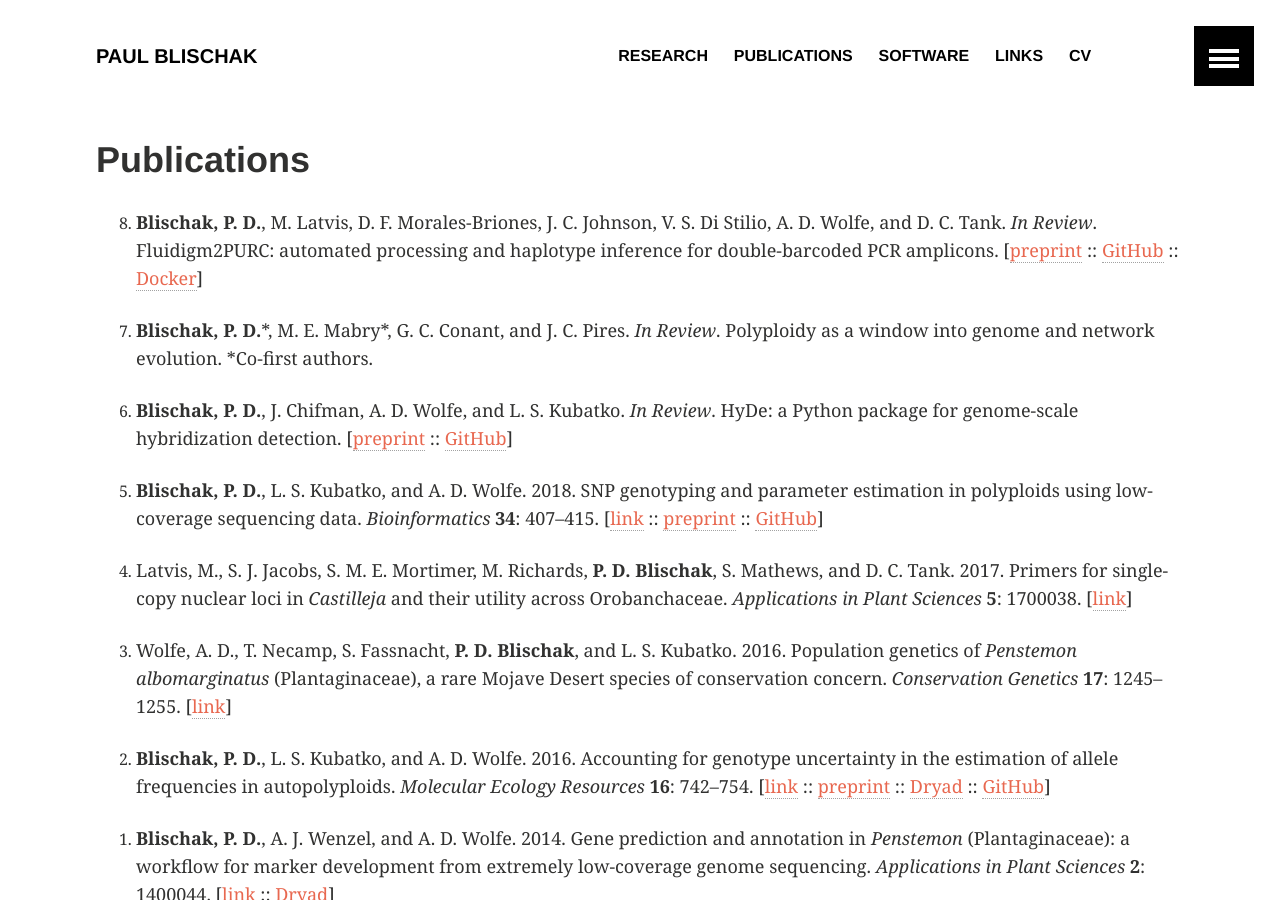
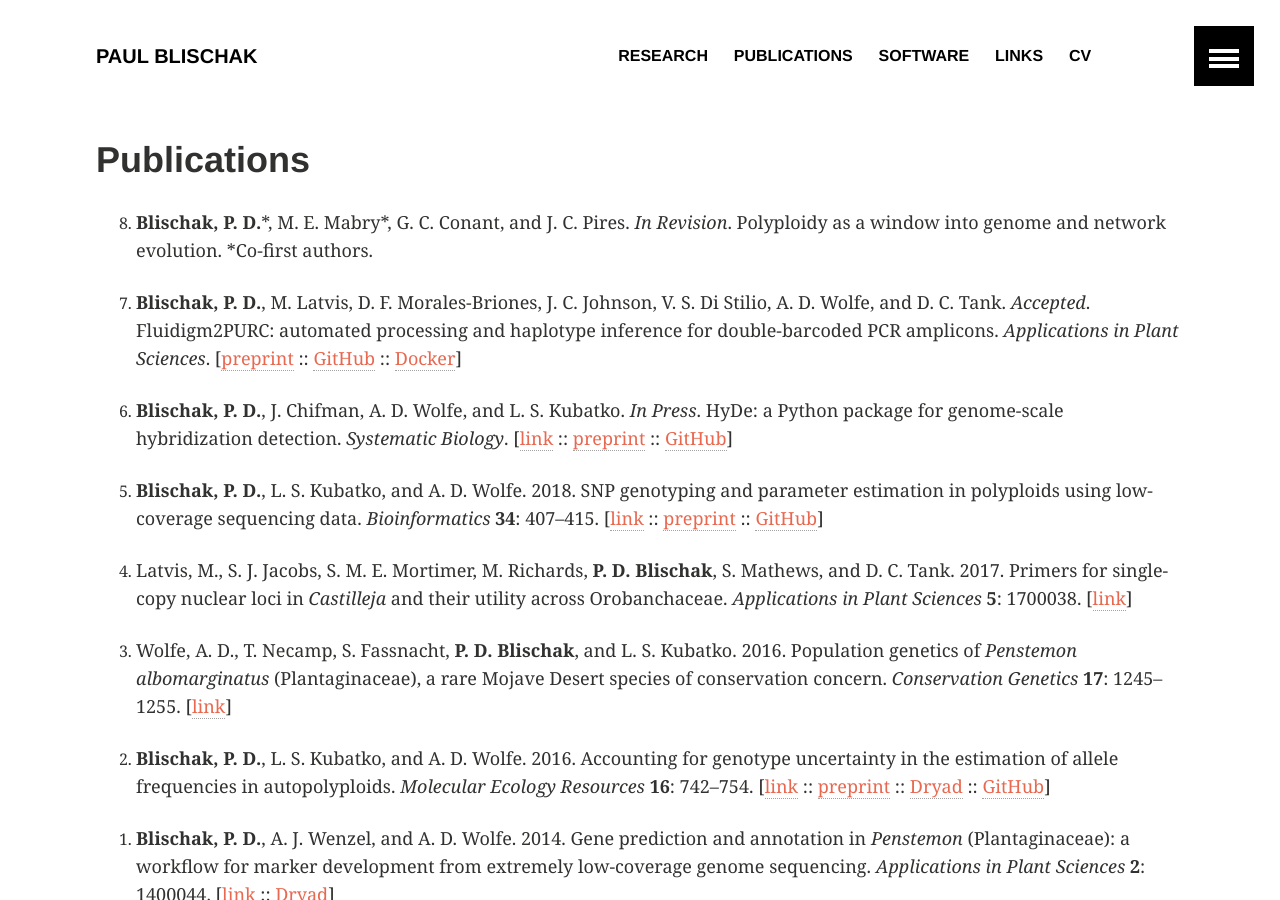
Before and after one commit to pblischak/pblischak.github.io, a Jekyll site: the page built from Publications/index.md, in a window 1280 px wide and 900 px high. Built offline with Jekyll 4.4.1, drawn with Linux system fonts in a browser that asks for light colours; formulas are drawn with MathJax 3.

Commit message:
updating pub info

```diff
--- a/Publications/index.md
+++ b/Publications/index.md
@@ -15,15 +15,17 @@ a:hover {
 
 </style>
 
-8. **Blischak, P. D.**, M. Latvis, D. F. Morales-Briones, J. C. Johnson, V. S. Di Stilio,
-A. D. Wolfe, and D. C. Tank. *In Review*. Fluidigm2PURC: automated processing and haplotype
-inference for double-barcoded PCR amplicons. [<a href="http://biorxiv.org/cgi/content/short/242677v1" target="_blank">preprint</a> :: <a href="https://github.com/pblischak/fluidigm2purc" target="_blank">GitHub</a> :: <a href="https://hub.docker.com/r/pblischak/fluidigm2purc/" target="_blank">Docker</a>]
-
-7. **Blischak, P. D.**\*, M. E. Mabry\*, G. C. Conant, and J. C. Pires. *In Review*.
+8. **Blischak, P. D.**\*, M. E. Mabry\*, G. C. Conant, and J. C. Pires. *In Revision*.
 Polyploidy as a window into genome and network evolution. *Co-first authors.
 
-6. **Blischak, P. D.**, J. Chifman, A. D. Wolfe, and L. S. Kubatko. *In Review*.
-HyDe: a Python package for genome-scale hybridization detection. [<a href="https://www.biorxiv.org/content/early/2018/01/22/188037" target="_blank">preprint</a> :: <a href="https://github.com/pblischak/HyDe" target="_blank">GitHub</a>]
+7. **Blischak, P. D.**, M. Latvis, D. F. Morales-Briones, J. C. Johnson, V. S. Di Stilio,
+A. D. Wolfe, and D. C. Tank. *Accepted*. Fluidigm2PURC: automated processing and haplotype
+inference for double-barcoded PCR amplicons. *Applications in Plant Sciences*.
+[<a href="http://biorxiv.org/cgi/content/short/242677v1" target="_blank">preprint</a> :: <a href="https://github.com/pblischak/fluidigm2purc" target="_blank">GitHub</a> :: <a href="https://hub.docker.com/r/pblischak/fluidigm2purc/" target="_blank">Docker</a>]
+
+6. **Blischak, P. D.**, J. Chifman, A. D. Wolfe, and L. S. Kubatko. *In Press*.
+HyDe: a Python package for genome-scale hybridization detection. *Systematic Biology*.
+[<a href="https://doi.org/10.1093/sysbio/syy023" target="_blank">link</a> :: <a href="https://www.biorxiv.org/content/early/2018/01/22/188037" target="_blank">preprint</a> :: <a href="https://github.com/pblischak/HyDe" target="_blank">GitHub</a>]
 
 5. **Blischak, P. D.**, L. S. Kubatko, and A. D. Wolfe. 2018. SNP genotyping and parameter estimation in polyploids using low-coverage sequencing data. *Bioinformatics* **34**: 407--415. [<a href="https://doi.org/10.1093/bioinformatics/btx587" target="_blank">link</a> :: <a href="https://www.biorxiv.org/content/early/2017/07/24/120261" target="_blank">preprint</a> :: <a href="https://github.com/pblischak/polyploid-genotyping" target="_blank">GitHub</a>]
 
--- a/_config.yml
+++ b/_config.yml
@@ -5,7 +5,7 @@ description: "Research website"
 logo: # 120x120 px default image used for Twitter summary card
 teaser: # 400x250 px default teaser image used in image archive grid
 locale: en
-url: http://pblischak.github.io/
+url: http://pblischak.github.io
 feed:
   path: atom.xml
 
```
